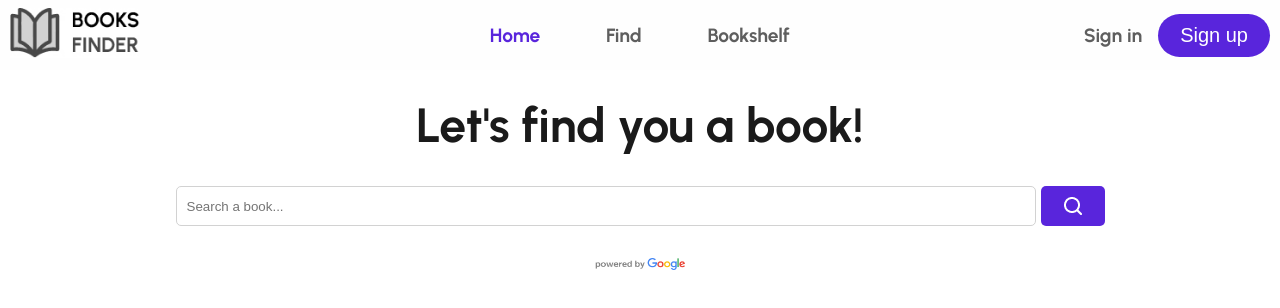
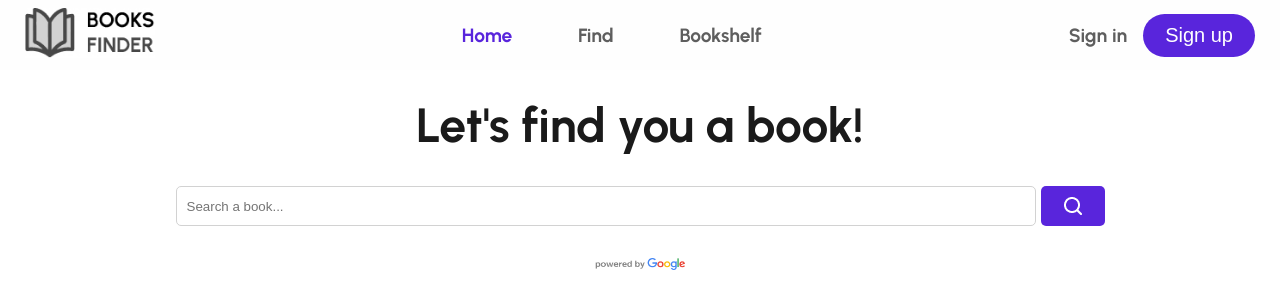
Before and after one commit to selienyorbandi/books-finder, a React (Vite) app: page / in a window 1280 px wide. Shown: the top 308 px of the page. Built offline with nearby package versions, Linux system fonts and the light colour scheme.

Commit message:
fix: navbar margin and padding

```diff
--- a/src/App.tsx
+++ b/src/App.tsx
@@ -5,6 +5,7 @@ import { Route, Routes } from "react-router";
 import BottomNav from "./components/bottomNav/BottomNav";
 import Navbar from "./components/navbar/Navbar";
 import { AppContainer } from "./styled-components/layout/layout.styled";
+import Loader from "./components/loader/Loader";
 
 const Find = lazy(() => import("./pages/find/Find.page"));
 const Book = lazy(() => import("./pages/book/Book.page"));
@@ -14,7 +15,7 @@ function App() {
   return (
     <AppContainer>
       <GlobalStyle />
-      <Suspense fallback={<></> /* loading */}>
+      <Suspense fallback={<Loader />}>
         <BrowserRouter>
           <Navbar />
           <BottomNav />
--- a/src/styled-components/globalStyles.styled.ts
+++ b/src/styled-components/globalStyles.styled.ts
@@ -7,13 +7,19 @@ export const GlobalStyle = createGlobalStyle`
     margin: 0;
     padding: 0;
     box-sizing: border-box;
-  }
+}
+
+html {
+  height: 100%;
+  min-height: 100vh;
+}
 
 body {
     font-family: "Urbanist", sans-serif;
     font-weight: 700;
     background: ${styledVariables.$backgroundMainColor};
     color: ${styledVariables.$fontMainColor};
+    height: 100%;
 }
 
 a {
--- a/src/styled-components/layout/layout.styled.ts
+++ b/src/styled-components/layout/layout.styled.ts
@@ -9,6 +9,7 @@ export const AppContainer = styled.div`
 export const MainContainer = styled.main<{
   hasMarginTop?: boolean;
 }>`
+  height: 100%;
   padding: 1rem;
   display: flex;
   flex-direction: column;
--- a/src/styled-components/navigation/bottomNav.styled.ts
+++ b/src/styled-components/navigation/bottomNav.styled.ts
@@ -22,7 +22,7 @@ export const BottomNavContainer = styled.nav`
   -o-user-select: none;
   user-select: none;
 
-  @media screen and (min-width: 650px) {
+  @media screen and (min-width: 750px) {
     display: none;
   }
 `;
--- a/src/styled-components/navigation/navbar.styled.ts
+++ b/src/styled-components/navigation/navbar.styled.ts
@@ -6,7 +6,7 @@ export const NavContainer = styled.nav`
   display: none;
   max-width: 1420px;
 
-  @media screen and (min-width: 650px) {
+  @media screen and (min-width: 750px) {
     display: flex;
     background: ${styledVariables.$backgroundSecondaryColor};
     width: 100%;
@@ -16,7 +16,7 @@ export const NavContainer = styled.nav`
     height: 70px;
     justify-content: space-between;
     align-items: center;
-    padding: 10px;
+    padding: 25px;
     -webkit-user-select: none;
     -khtml-user-select: none;
     -moz-user-select: none;
@@ -26,7 +26,7 @@ export const NavContainer = styled.nav`
 `;
 
 export const NavBrand = styled(Link)`
-  width: 186px;
+  width: 130px;
 `;
 
 export const NavBrandLogo = styled.img`
```
